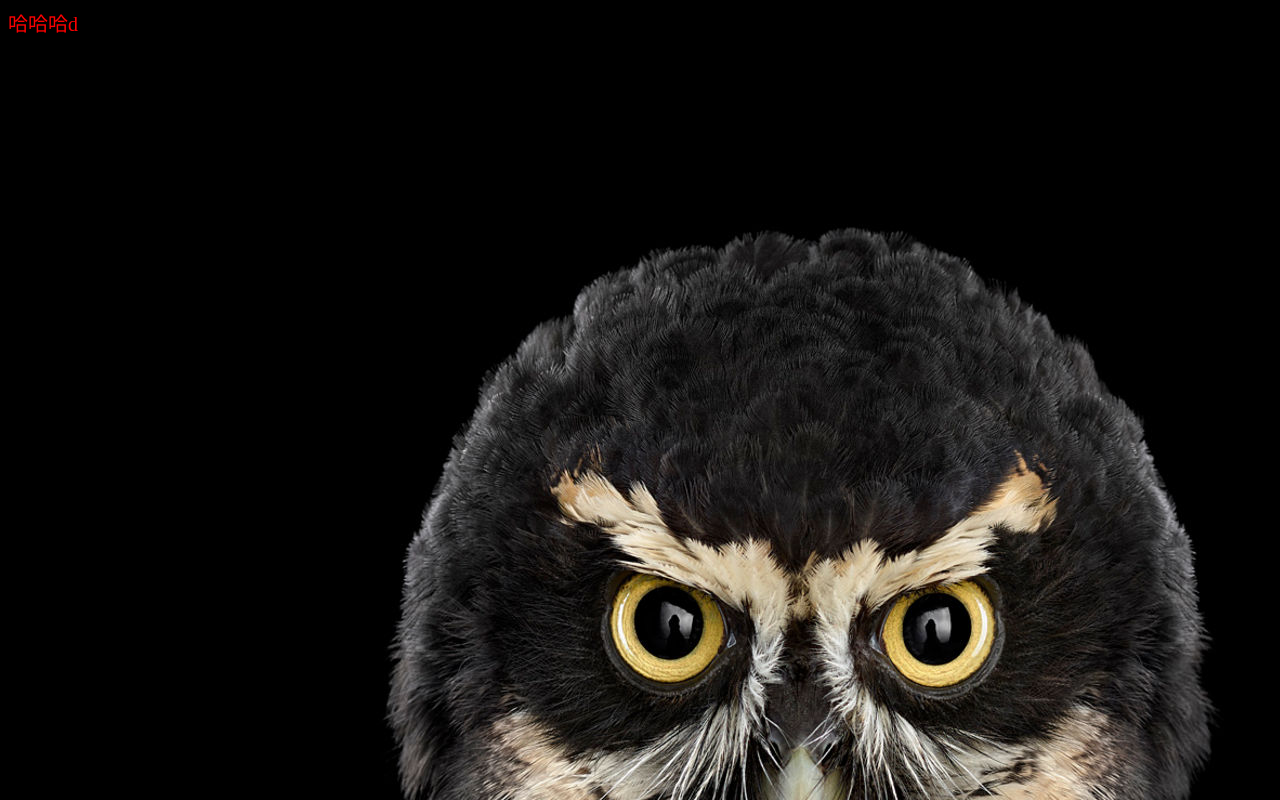
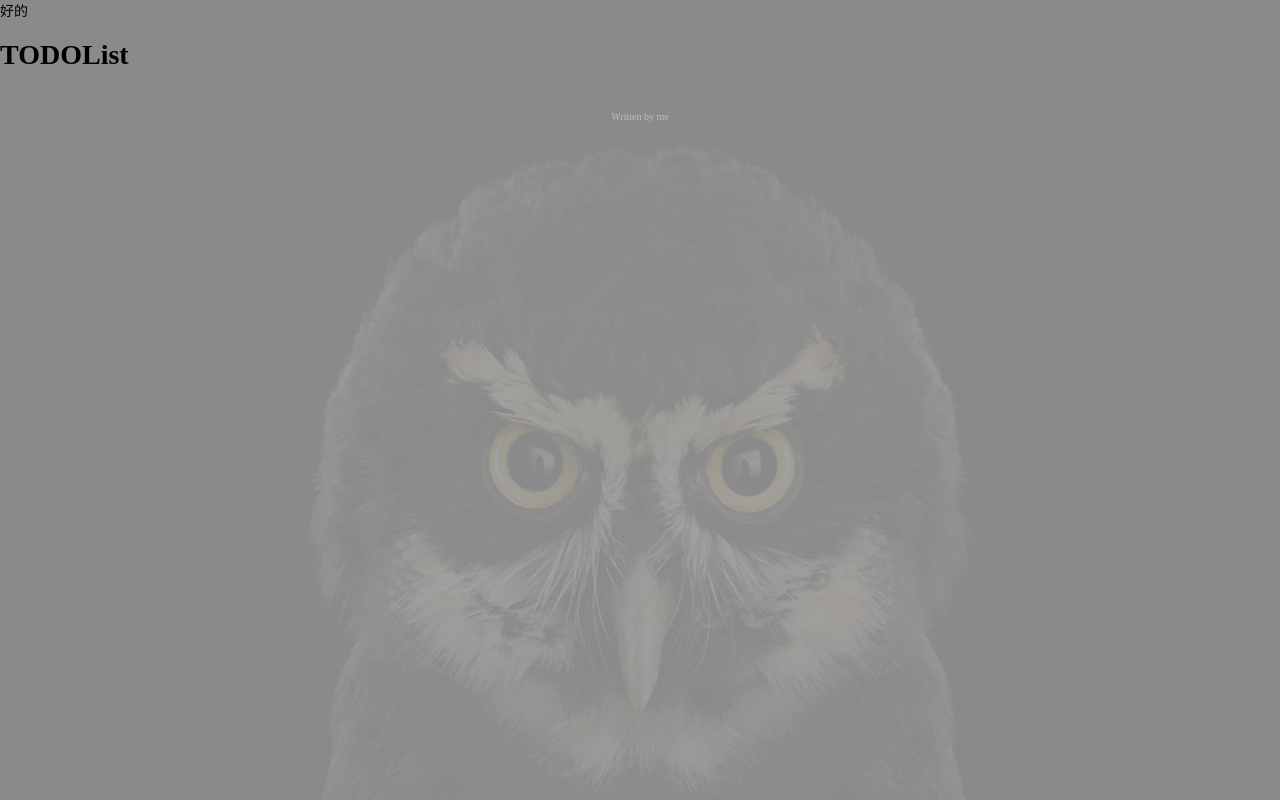
Before and after one commit to havefan-cccoder/vue-TODO, a Vue app: page / in a window 1280 px wide. Built offline with nearby package versions, Linux system fonts and the light colour scheme; the HTML template or start-up script is replaced by a standard one.

Commit message:
添加stylus文件，写样式。添加jsx文件，并安装插件

```diff
--- a/package.json
+++ b/package.json
@@ -16,6 +16,7 @@
     "babel-core": "^6.26.3",
     "babel-helper-vue-jsx-merge-props": "^2.0.3",
     "babel-loader": "^8.1.0",
+    "babel-plugin-syntax-jsx": "^6.18.0",
     "babel-plugin-transform-vue-jsx": "^3.7.0",
     "babel-preset-env": "^1.7.0",
     "cross-env": "^7.0.2",
--- a/src/app.vue
+++ b/src/app.vue
@@ -1,21 +1,45 @@
 <template>
-  <div id="test">
-      {{test}}
+  <div id="app">好的
+        <div id="cover"></div>
+        <Header></Header>
+        <Footer></Footer>
   </div>
 </template>
 
 <script>
+import Header from './todo/header.vue'
+import Footer from './todo/footer.jsx'
 export default {
     data(){
         return {
-            test:'哈哈哈d'
         }
+    },
+    components: {
+        Header,
+        Footer
     }
 }
 </script>
 
-<style>
-#test{
-    color:red;
-}
+<style lang="stylus" scoped>
+#app{
+    position relative
+    left 0
+    right 0
+    top 0
+    bottom 0
+    width 100% //需要加上宽高100%才能铺满
+    height 100%
+    }
+
+    #cover{
+        position absolute
+        left 0
+        right 0
+        top 0
+        bottom 0
+        background-color #999999
+        opacity .9
+        z-index -1
+        }
 </style>
--- /dev/null
+++ b/src/assets/styles/footer.styl
@@ -0,0 +1,6 @@
+#footer{
+    margin-top: 40px
+    text-align: center
+    color: #bfbfbf
+    font-size: 10px
+    text-shadow: 0 1px 0 1px}
--- /dev/null
+++ b/src/assets/styles/global.styl
@@ -0,0 +1,13 @@
+html, body{
+    margin 0
+    padding 0
+    width 100%
+    height 100%
+}
+body{
+    font: 14px 'Microsoft yahei'
+    font-weight: 300
+    background-image: url('../images/图片1.png');
+    background-size: cover
+    background-position: center
+}
--- a/src/index.js
+++ b/src/index.js
@@ -1,10 +1,12 @@
 import Vue from 'vue'
 import APP from './app.vue'
 
-import './assets/styles/test.css'
+// import './assets/styles/test.css'
 import './assets/images/图片1.png'
 import './assets/styles/test.stylus.styl'
 import './assets/styles/test.scss'
+
+import './assets/styles/global.styl'
 
 const root = document.createElement('div')
 document.body.appendChild(root)
--- /dev/null
+++ b/src/todo/footer.jsx
@@ -0,0 +1,16 @@
+import '../assets/styles/footer.styl'
+
+export default{
+    data() {
+        return {
+            author: 'me'
+        }
+    },
+    render() {
+        return (
+            <div id="footer">
+                <span>Written by {this.author}</span>
+            </div>
+        )
+    }
+}
--- /dev/null
+++ b/src/todo/header.vue
@@ -0,0 +1,5 @@
+<template>
+    <header class="main-header">
+        <h1>TODOList</h1>
+    </header>
+</template>
--- a/webpack.config.js
+++ b/webpack.config.js
@@ -47,6 +47,7 @@
             },{//CSS预处理器
                 test: /\.styl/,
                 use: [
+                    'style-loader',
                     'css-loader',
                     {
                         loader: 'postcss-loader',
```
Also changed, not shown: src/todo/item.vue (added), src/todo/tabs.vue (added), src/todo/todo.vue (added), 1 other file (tests, documents, lock files or other folders).
